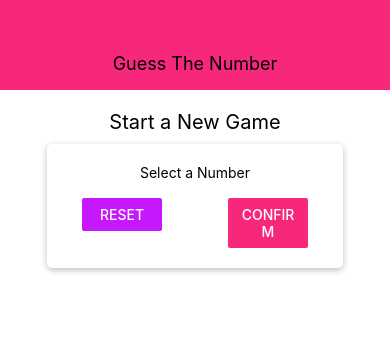
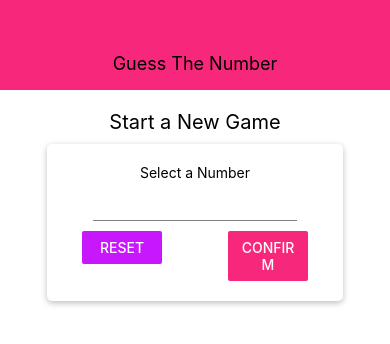
Before and after one commit to MouhaDiouf/react-native-guess-number, a React Native app: screen / in a window 390 px wide. Shown: the top 344 px of the page. Built offline with nearby package versions, Linux system fonts and the light colour scheme.

Commit message:
add validation to text input type

```diff
--- /dev/null
+++ b/components/Input.js
@@ -0,0 +1,19 @@
+import React from 'react'
+import { TextInput, StyleSheet } from 'react-native'
+
+const Input = (props) => {
+    return (
+        <TextInput {...props} style={{...styles.input, ...props.style}} />  )
+}
+
+const styles = StyleSheet.create({
+input: {
+    height: 30,
+    borderBottomColor: 'grey',
+    borderBottomWidth: 1,
+    marginVertical: 10
+}
+
+})
+
+export default Input
--- a/screens/StartGameScreen.js
+++ b/screens/StartGameScreen.js
@@ -1,14 +1,19 @@
-import React from 'react';
-import {View, Text, StyleSheet, TextInput, Button} from 'react-native';
+import React, {useState} from 'react';
+import {View, Text, StyleSheet, Button} from 'react-native';
 import Card from '../components/Card'
 import Colors from '../constants/colors'
-const StarGameScreen = props => (
+import Input from '../components/Input'
+const StarGameScreen = props => {
+const [enteredValue, setEnteredValue] = useState('');
 
-    <View style={styles.screen}>
+const numberInputHandler = inputText => {
+    setEnteredValue(inputText.replace(/[^0-9]/g, ''))
+}
+    return (<View style={styles.screen}>
         <Text style={styles.title}>Start a New Game</Text>
         <Card style={styles.inputContainer}>
             <Text>Select a Number</Text>
-            <TextInput />
+            <Input blurOnSumbit style={styles.input}  autoCapitalize='none' autoCorrect={false} keyboardType = 'number-pad' maxLength={2} value={enteredValue} onChangeText={numberInputHandler}/>
 
             <View style={styles.buttonContainer}>
               <View style={styles.button}><Button title="Reset" onPress={()=>{}} color={Colors.accent}  /></View>
@@ -16,7 +21,8 @@
             </View>
         </Card>
     </View>
-)
+    );
+}
 
 const styles = StyleSheet.create({
 screen: {
@@ -42,6 +48,11 @@
 },
 button: {
     width:80
+},
+input: {
+    width: 100,
+    minWidth: '80%',
+    textAlign: 'center'
 }
 });
 
```
